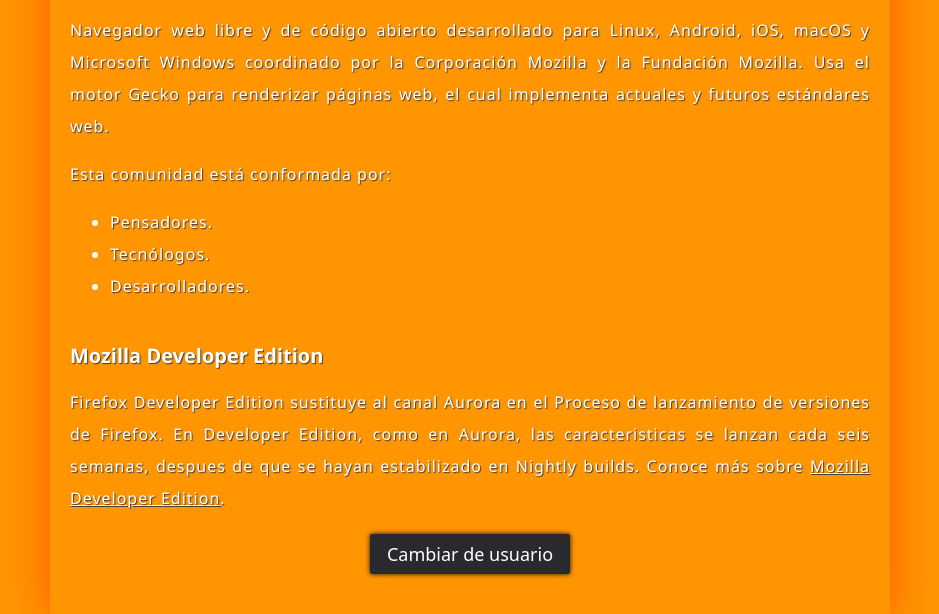
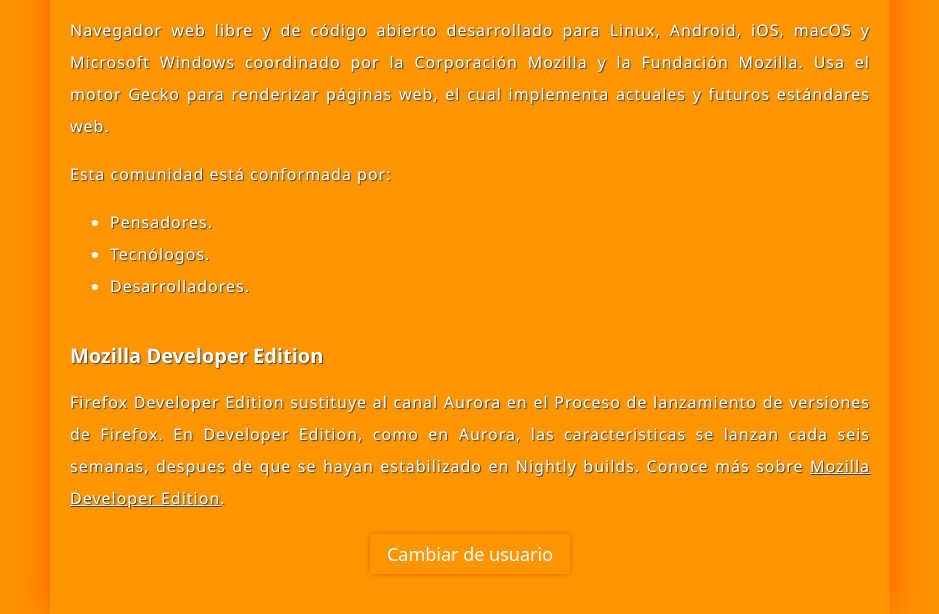
Before and after one commit to adsa1999/adsa1999.github.io, a plain HTML site: page index.html in a window 1280 px wide. Shown: the part 361-975 px from the top of the page, without its empty margins (170-1109 px from the left). Drawn offline with Linux system fonts and the light colour scheme.

Commit message:
cambio color boton
prueba

```diff
--- a/css/estilos.css
+++ b/css/estilos.css
@@ -50,10 +50,10 @@ img {
 button{
     display: block;
     margin: 20px auto;
-    /*background: #020E3E;*/
-    background: #2A2A2E;
-    /*box-shadow:  0px 0px 5px #0172EC;*/
-    box-shadow:  0px 0px 5px #0C0C0D;
+    background: #FF9500;
+    /*background: #2A2A2E;*/
+    box-shadow:  0px 0px 5px #FF5600;
+    /*box-shadow:  0px 0px 5px #0C0C0D;*/
     width: 200px;
     height: 40px;
     border: none;
```
